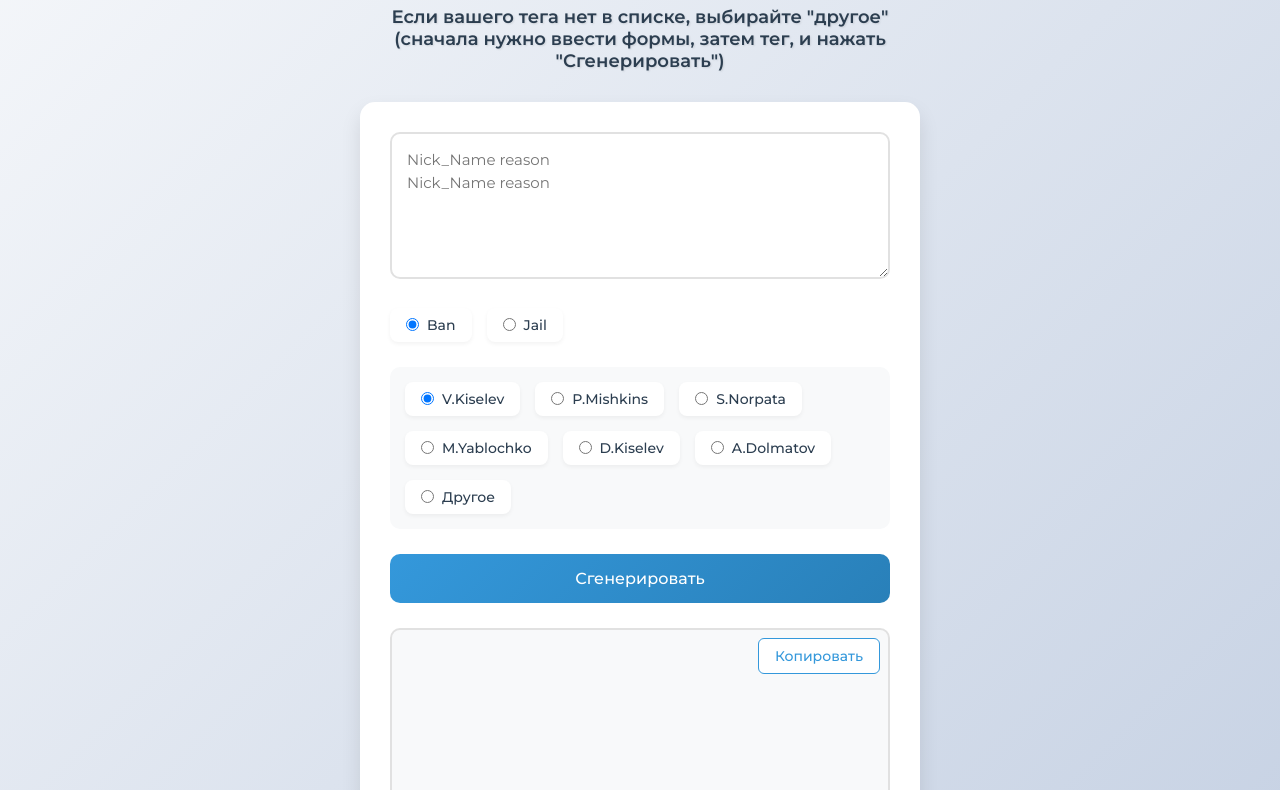
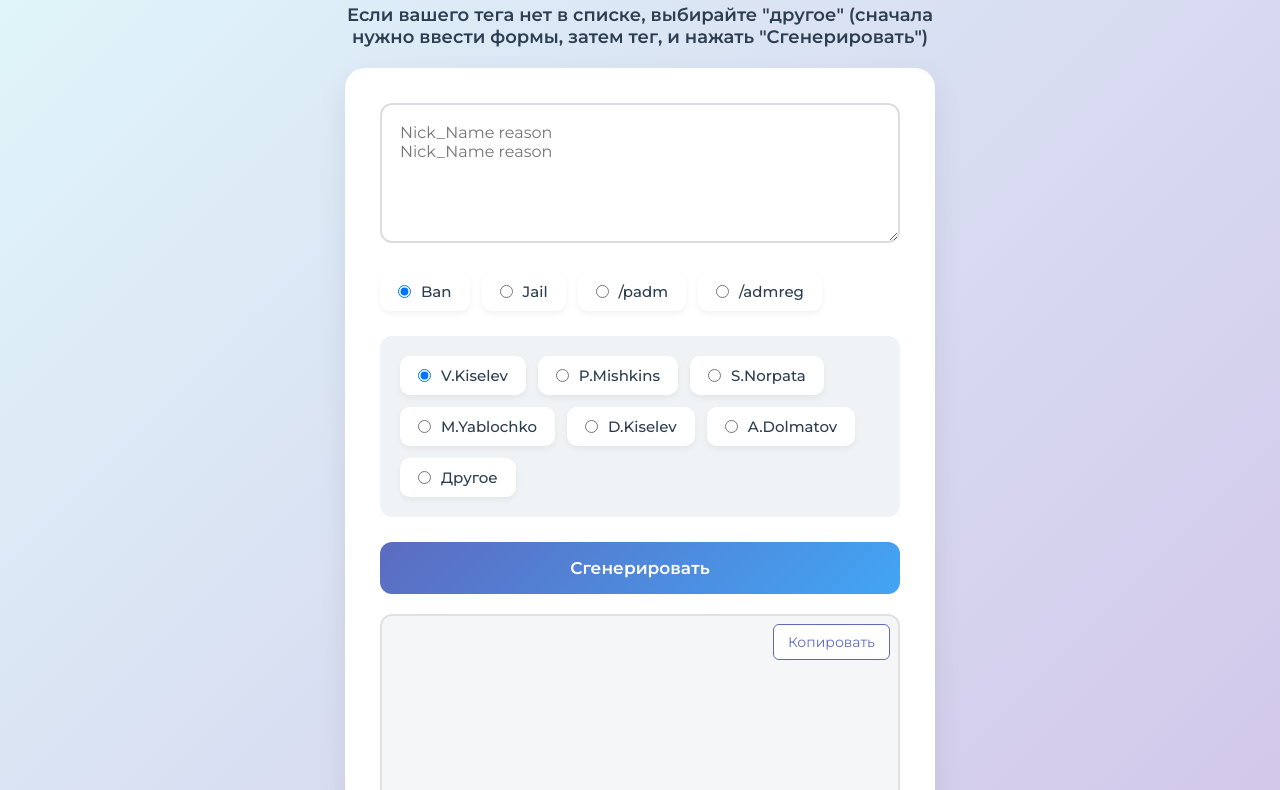
Before and after one commit to val1k-dev/Tech-Helper, a plain HTML site: page index.html in a window 1280 px wide. Shown: the part 98-888 px from the top of the page. Drawn offline with Linux system fonts and the light colour scheme.

Commit message:
Update
добавлена команда /padm /admreg
немного изменен дизайн

```diff
--- a/index.html
+++ b/index.html
@@ -14,7 +14,8 @@
 <body>
     <div class="container">
         <h1>Генератор форм для наказаний</h1>
-        <h3>Если вашего тега нет в списке, выбирайте "другое" (сначала нужно ввести формы, затем тег, и нажать "Сгенерировать")</h3>
+        <h3>Если вашего тега нет в списке, выбирайте "другое" (сначала нужно ввести формы, затем тег, и нажать
+            "Сгенерировать")</h3>
         <div class="form-container">
             <div class="input-group">
                 <textarea id="inputText" placeholder="Nick_Name reason
@@ -28,6 +29,14 @@ Nick_Name reason" class="main-input" rows="5"></textarea>
                 <label class="radio-container">
                     <input type="radio" name="commandType" value="jailoff">
                     <span class="radio-label">Jail</span>
+                </label>
+                <label class="radio-container">
+                    <input type="radio" name="commandType" value="padm">
+                    <span class="radio-label">/padm</span>
+                </label>
+                <label class="radio-container">
+                    <input type="radio" name="commandType" value="admreg">
+                    <span class="radio-label">/admreg</span>
                 </label>
             </div>
             <div class="options-group moderator-group">
--- a/script.js
+++ b/script.js
@@ -72,12 +72,17 @@ document.addEventListener('DOMContentLoaded', function () {
             const [nickname, ...reasonParts] = line.trim().split(/\s+/);
             const reason = reasonParts.join(' ');
 
-            if (!nickname || !reason) return '';
+            if (!nickname) return;
+            if ((commandType === 'banoff' || commandType === 'jailoff') && !reason) return;
 
             if (commandType === 'banoff') {
                 return `/banoff ${nickname} 998 ${reason} // ${moderator}`;
             } else if (commandType === 'jailoff') {
                 return `/jailoff ${nickname} 5000 ${reason} // ${moderator}`;
+            } else if (commandType === 'padm') {
+                return `/padm ${nickname}`;
+            } else if (commandType === 'admreg') {
+                return `/admreg ${nickname}`;
             }
             return '';
         }).filter(cmd => cmd);
--- a/styles.css
+++ b/styles.css
@@ -6,7 +6,7 @@
 }
 
 body {
-    background: linear-gradient(135deg, #f5f7fa 0%, #c3cfe2 100%);
+    background: linear-gradient(135deg, #e0f7fa 0%, #d1c4e9 100%);
     min-height: 100vh;
     display: flex;
     align-items: center;
@@ -16,35 +16,32 @@ body {
 
 .container {
     width: 100%;
-    max-width: 600px;
-    padding: 20px;
+    max-width: 640px;
+    padding: 25px;
 }
 
 h1 {
     text-align: center;
     color: #2c3e50;
-    margin-bottom: 30px;
-    font-weight: 600;
-    font-size: 28px;
-    text-shadow: 1px 1px 2px rgba(0,0,0,0.1);
+    margin-bottom: 20px;
+    font-weight: 700;
+    font-size: 30px;
+    text-shadow: 1px 1px 3px rgba(0, 0, 0, 0.1);
 }
-
 
 h3 {
     text-align: center;
     color: #2c3e50;
-    margin-bottom: 30px;
+    margin-bottom: 20px;
     font-weight: 600;
     font-size: 18px;
-    text-shadow: 1px 1px 2px rgba(0,0,0,0.1);
 }
-
 
 .form-container {
     background-color: white;
-    padding: 30px;
-    border-radius: 15px;
-    box-shadow: 0 10px 20px rgba(0, 0, 0, 0.1);
+    padding: 35px;
+    border-radius: 20px;
+    box-shadow: 0 12px 30px rgba(0, 0, 0, 0.08);
 }
 
 .input-group {
@@ -53,130 +50,106 @@ h3 {
 
 .main-input {
     width: 100%;
-    padding: 15px;
-    border: 2px solid #e1e1e1;
-    border-radius: 10px;
-    font-size: 15px;
-    transition: all 0.3s ease;
+    padding: 18px;
+    border: 2px solid #dcdde1;
+    border-radius: 12px;
+    font-size: 16px;
     resize: vertical;
-    min-height: 120px;
-    line-height: 1.5;
-    font-family: 'Montserrat', sans-serif;
+    min-height: 140px;
+    transition: border-color 0.3s, box-shadow 0.3s;
 }
 
 .main-input:focus {
     outline: none;
-    border-color: #3498db;
-    box-shadow: 0 0 0 3px rgba(52, 152, 219, 0.1);
+    border-color: #7f8c8d;
+    box-shadow: 0 0 0 4px rgba(127, 140, 141, 0.2);
 }
 
 .options-group {
     margin-bottom: 25px;
     display: flex;
     flex-wrap: wrap;
-    gap: 15px;
+    gap: 12px;
 }
 
 .moderator-group {
-    padding: 15px;
-    background-color: #f8f9fa;
-    border-radius: 10px;
-    margin-bottom: 25px;
+    background: #f0f3f5;
+    border-radius: 12px;
+    padding: 20px;
 }
 
 .radio-container {
     display: flex;
     align-items: center;
+    gap: 10px;
+    background: white;
+    border-radius: 10px;
+    padding: 10px 18px;
+    box-shadow: 0 3px 6px rgba(0, 0, 0, 0.05);
+    transition: transform 0.2s ease, box-shadow 0.2s ease;
     cursor: pointer;
-    padding: 8px 16px;
-    background: white;
-    border-radius: 8px;
-    box-shadow: 0 2px 4px rgba(0,0,0,0.05);
-    transition: all 0.2s ease;
 }
 
 .radio-container:hover {
-    transform: translateY(-1px);
-    box-shadow: 0 4px 6px rgba(0,0,0,0.1);
-}
-
-.radio-container input[type="radio"] {
-    margin-right: 8px;
-    cursor: pointer;
-}
-
-.radio-container input[type="text"] {
-    margin-right: 8px;
-    cursor: pointer;
-    border: none;
-    stroke: none;
-    /* outline: none; */
+    transform: translateY(-2px);
+    box-shadow: 0 6px 12px rgba(0, 0, 0, 0.1);
 }
 
 .radio-label {
-    font-size: 14px;
+    font-size: 15px;
+    color: #2c3e50;
     font-weight: 500;
-    color: #2c3e50;
 }
 
 .generate-btn {
     width: 100%;
-    padding: 15px;
-    background: linear-gradient(135deg, #3498db 0%, #2980b9 100%);
+    padding: 16px;
+    font-size: 17px;
+    font-weight: 600;
+    background: linear-gradient(135deg, #5c6bc0, #42a5f5);
     color: white;
     border: none;
-    border-radius: 10px;
-    font-size: 16px;
-    font-weight: 500;
-    cursor: pointer;
+    border-radius: 12px;
     transition: all 0.3s ease;
-    margin-bottom: 25px;
 }
 
 .generate-btn:hover {
     transform: translateY(-2px);
-    box-shadow: 0 5px 15px rgba(52, 152, 219, 0.3);
-}
-
-.generate-btn:active {
-    transform: translateY(0);
+    box-shadow: 0 8px 16px rgba(66, 165, 245, 0.3);
 }
 
 .result-container {
     position: relative;
+    margin-top: 20px;
 }
 
 .result-input {
     width: 100%;
-    padding: 15px;
+    padding: 18px;
     border: 2px solid #e1e1e1;
-    border-radius: 10px;
+    border-radius: 12px;
+    background-color: #f4f6f7;
     font-size: 15px;
-    margin-bottom: 15px;
-    background-color: #f8f9fa;
+    resize: vertical;
     min-height: 150px;
-    resize: vertical;
-    line-height: 1.5;
-    font-family: 'Montserrat', sans-serif;
 }
 
 .copy-btn {
     position: absolute;
+    top: 10px;
     right: 10px;
-    top: 10px;
-    padding: 8px 16px;
-    background: #ffffff;
-    color: #3498db;
-    border: 1px solid #3498db;
+    background: white;
+    border: 1px solid #5c6bc0;
+    color: #5c6bc0;
     border-radius: 6px;
+    padding: 8px 14px;
     font-size: 14px;
-    font-weight: 500;
     cursor: pointer;
     transition: all 0.2s ease;
 }
 
 .copy-btn:hover {
-    background: #3498db;
+    background-color: #5c6bc0;
     color: white;
 }
 
@@ -193,23 +166,3 @@ h3 {
         font-size: 24px;
     }
 }
-
-
-.calculator {
-    margin: 20px 0;
-}
-
-#calcInput {
-    width: 100%;
-    padding: 10px;
-    margin-bottom: 10px;
-}
-
-#calcButton {
-    padding: 10px 20px;
-}
-
-.back-btn {
-    margin-top: 20px;
-    padding: 10px 20px;
-}
```
